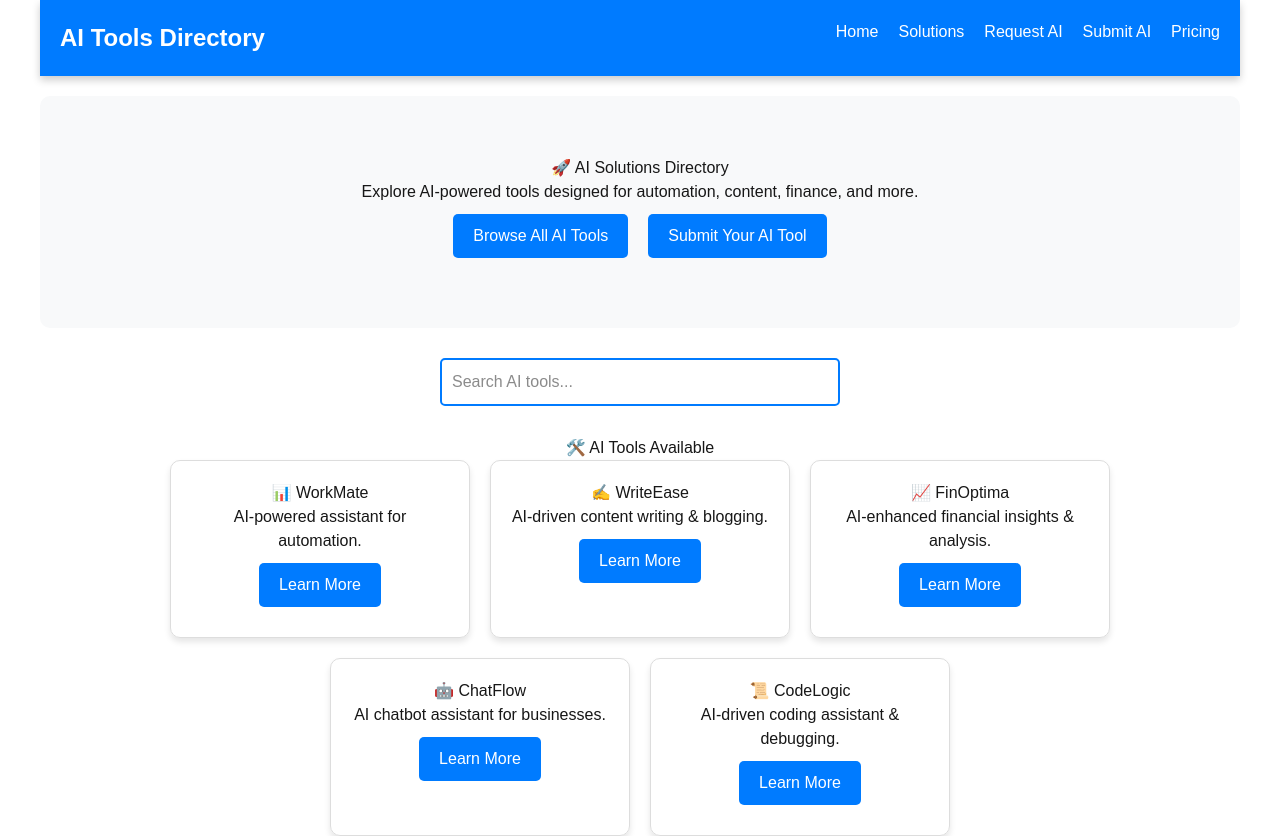
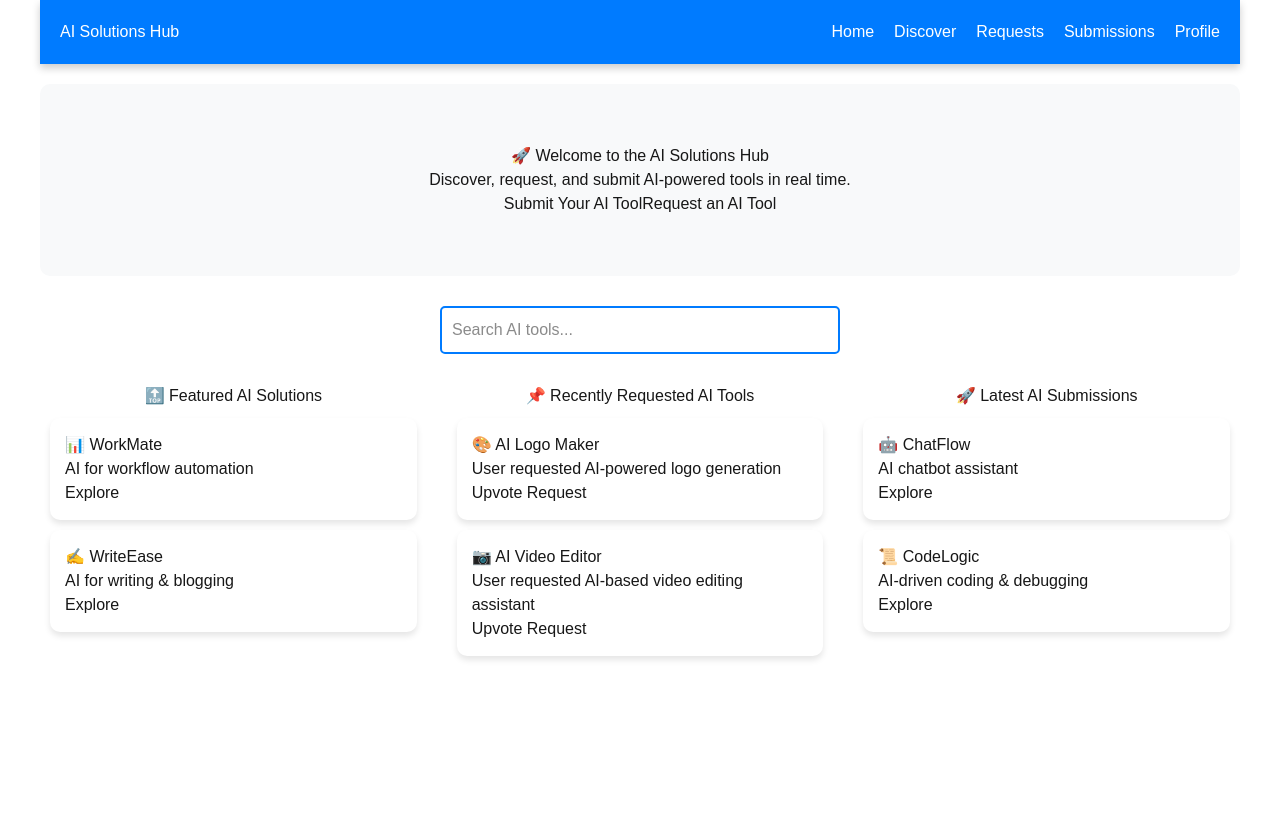
Before and after one commit to jbdai/jbdaio.com, a Next.js app: page / in a window 1280 px wide. After the commit the page ends 800 px from the top, so only its background shows below. Built offline with nearby package versions, Linux system fonts and the light colour scheme.

Commit message:
Updated homepage to social media-style AI marketplace

```diff
--- a/src/app/page.js
+++ b/src/app/page.js
@@ -1,44 +1,48 @@
 "use client"; // Enables client-side interactivity
 import { useState } from "react";
-import Link from "next/link"; // Import Next.js Link
+import Link from "next/link";
 import "../styles/home.css"; // Import external styles
 
 export default function Home() {
-  const aiSolutions = [
-    { id: 1, name: "📊 WorkMate", description: "AI-powered assistant for automation.", link: "/solutions/workmate" },
-    { id: 2, name: "✍️ WriteEase", description: "AI-driven content writing & blogging.", link: "/solutions/writeease" },
-    { id: 3, name: "📈 FinOptima", description: "AI-enhanced financial insights & analysis.", link: "/solutions/finoptima" },
-    { id: 4, name: "🤖 ChatFlow", description: "AI chatbot assistant for businesses.", link: "/solutions/chatflow" },
-    { id: 5, name: "📜 CodeLogic", description: "AI-driven coding assistant & debugging.", link: "/solutions/codelogic" },
+  const [searchQuery, setSearchQuery] = useState("");
+
+  // 🔹 Dynamic AI Listings (Can be moved to a database later)
+  const featuredAI = [
+    { id: 1, name: "📊 WorkMate", description: "AI for workflow automation", link: "/solutions/workmate" },
+    { id: 2, name: "✍️ WriteEase", description: "AI for writing & blogging", link: "/solutions/writeease" },
   ];
 
-  const [searchQuery, setSearchQuery] = useState("");
+  const requestedAI = [
+    { id: 3, name: "🎨 AI Logo Maker", description: "User requested AI-powered logo generation" },
+    { id: 4, name: "📷 AI Video Editor", description: "User requested AI-based video editing assistant" },
+  ];
 
-  const filteredSolutions = aiSolutions.filter((solution) =>
-    solution.name.toLowerCase().includes(searchQuery.toLowerCase())
-  );
+  const submittedAI = [
+    { id: 5, name: "🤖 ChatFlow", description: "AI chatbot assistant", link: "/solutions/chatflow" },
+    { id: 6, name: "📜 CodeLogic", description: "AI-driven coding & debugging", link: "/solutions/codelogic" },
+  ];
 
   return (
     <main className="container">
       {/* Navigation Bar */}
       <nav className="navbar">
-        <h1 className="logo">AI Tools Directory</h1>
+        <h1 className="logo">AI Solutions Hub</h1>
         <ul className="navLinks">
           <li><Link href="/">Home</Link></li>
-          <li><Link href="/solutions">Solutions</Link></li>
-          <li><Link href="/request">Request AI</Link></li>
-          <li><Link href="/submit">Submit AI</Link></li>
-          <li><Link href="/pricing">Pricing</Link></li>
+          <li><Link href="/discover">Discover</Link></li>
+          <li><Link href="/requests">Requests</Link></li>
+          <li><Link href="/submissions">Submissions</Link></li>
+          <li><Link href="/profile">Profile</Link></li>
         </ul>
       </nav>
 
       {/* Hero Section */}
       <section className="hero">
-        <h1>🚀 AI Solutions Directory</h1>
-        <p>Explore AI-powered tools designed for automation, content, finance, and more.</p>
+        <h1>🚀 Welcome to the AI Solutions Hub</h1>
+        <p>Discover, request, and submit AI-powered tools in real time.</p>
         <div>
-          <Link href="/solutions"><button className="button">Browse All AI Tools</button></Link>
           <Link href="/submit"><button className="button">Submit Your AI Tool</button></Link>
+          <Link href="/request"><button className="button">Request an AI Tool</button></Link>
         </div>
       </section>
 
@@ -53,21 +57,42 @@ export default function Home() {
         />
       </section>
 
-      {/* 📌 AI Solutions Listing */}
-      <section className="solutions">
-        <h2>🛠️ AI Tools Available</h2>
-        <div className="solutionsGrid">
-          {filteredSolutions.length > 0 ? (
-            filteredSolutions.map((solution) => (
-              <div key={solution.id} className="card">
-                <h3>{solution.name}</h3>
-                <p>{solution.description}</p>
-                <Link href={solution.link}><button className="button">Learn More</button></Link>
-              </div>
-            ))
-          ) : (
-            <p>No AI solutions found.</p>
-          )}
+      {/* 🔥 Live Feeds */}
+      <section className="liveFeeds">
+        {/* Featured AI Solutions */}
+        <div className="feedSection">
+          <h2>🔝 Featured AI Solutions</h2>
+          {featuredAI.map((item) => (
+            <div key={item.id} className="postCard">
+              <h3>{item.name}</h3>
+              <p>{item.description}</p>
+              <Link href={item.link}><button className="button">Explore</button></Link>
+            </div>
+          ))}
+        </div>
+
+        {/* Recently Requested AI Tools */}
+        <div className="feedSection">
+          <h2>📌 Recently Requested AI Tools</h2>
+          {requestedAI.map((item) => (
+            <div key={item.id} className="postCard">
+              <h3>{item.name}</h3>
+              <p>{item.description}</p>
+              <button className="button">Upvote Request</button>
+            </div>
+          ))}
+        </div>
+
+        {/* Latest AI Submissions */}
+        <div className="feedSection">
+          <h2>🚀 Latest AI Submissions</h2>
+          {submittedAI.map((item) => (
+            <div key={item.id} className="postCard">
+              <h3>{item.name}</h3>
+              <p>{item.description}</p>
+              <Link href={item.link}><button className="button">Explore</button></Link>
+            </div>
+          ))}
         </div>
       </section>
     </main>
--- a/src/styles/home.css
+++ b/src/styles/home.css
@@ -1,4 +1,4 @@
-/* General Page Styles */
+/* General Layout */
 .container {
   font-family: Arial, sans-serif;
   text-align: center;
@@ -16,11 +16,6 @@
   box-shadow: 0px 4px 8px rgba(0, 0, 0, 0.2);
 }
 
-  .logo {
-    font-size: 24px;
-    font-weight: bold;
-  }
-
 .navLinks {
   display: flex;
   list-style: none;
@@ -35,26 +30,8 @@
   border-radius: 10px;
 }
 
-  /* Buttons */
-  .button {
-    padding: 10px 20px;
-    margin: 10px;
-    font-size: 16px;
-    border: none;
-    border-radius: 5px;
-    cursor: pointer;
-    background-color: #007bff;
-    color: #fff;
-    transition: 0.3s;
-  }
-
-  .button:hover {
-    background-color: #0056b3;
-  }
-
 /* Search Bar */
 .searchSection {
-    text-align: center;
   margin: 30px 0;
 }
 
@@ -65,27 +42,26 @@
   font-size: 16px;
   border: 2px solid #007bff;
   border-radius: 5px;
-    outline: none;
-    transition: all 0.3s ease-in-out;
 }
 
-  .searchBar:focus {
-    border-color: #0056b3;
-    box-shadow: 0px 0px 5px rgba(0, 91, 187, 0.5);
-  }
-
-  /* AI Solutions Grid */
-  .solutionsGrid {
+/* Live Feeds */
+.liveFeeds {
   display: flex;
-    justify-content: center;
+  justify-content: space-around;
   gap: 20px;
   flex-wrap: wrap;
 }
 
-  .card {
-    border: 1px solid #ddd;
-    padding: 20px;
-    width: 300px;
+.feedSection {
+  flex: 1;
+  min-width: 300px;
+}
+
+.postCard {
+  background: white;
   border-radius: 10px;
   box-shadow: 0px 4px 6px rgba(0, 0, 0, 0.1);
+  padding: 15px;
+  margin: 10px;
+  text-align: left;
 }
```
Lines whose indentation alone changed are shown as unchanged.
